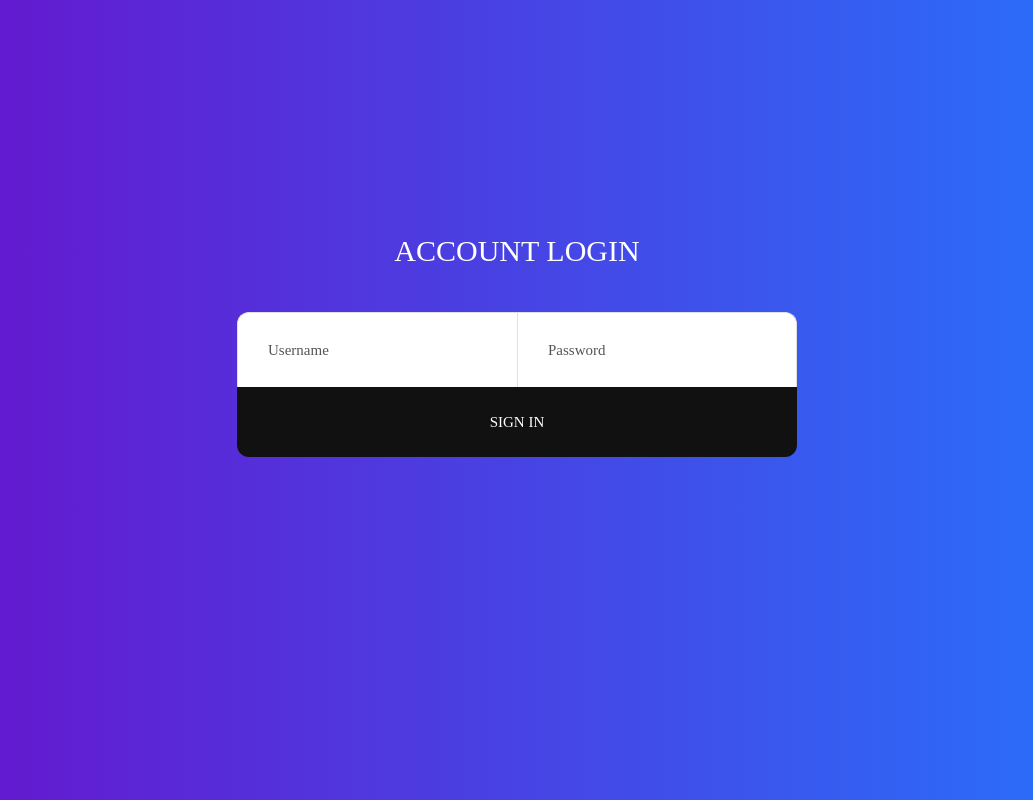
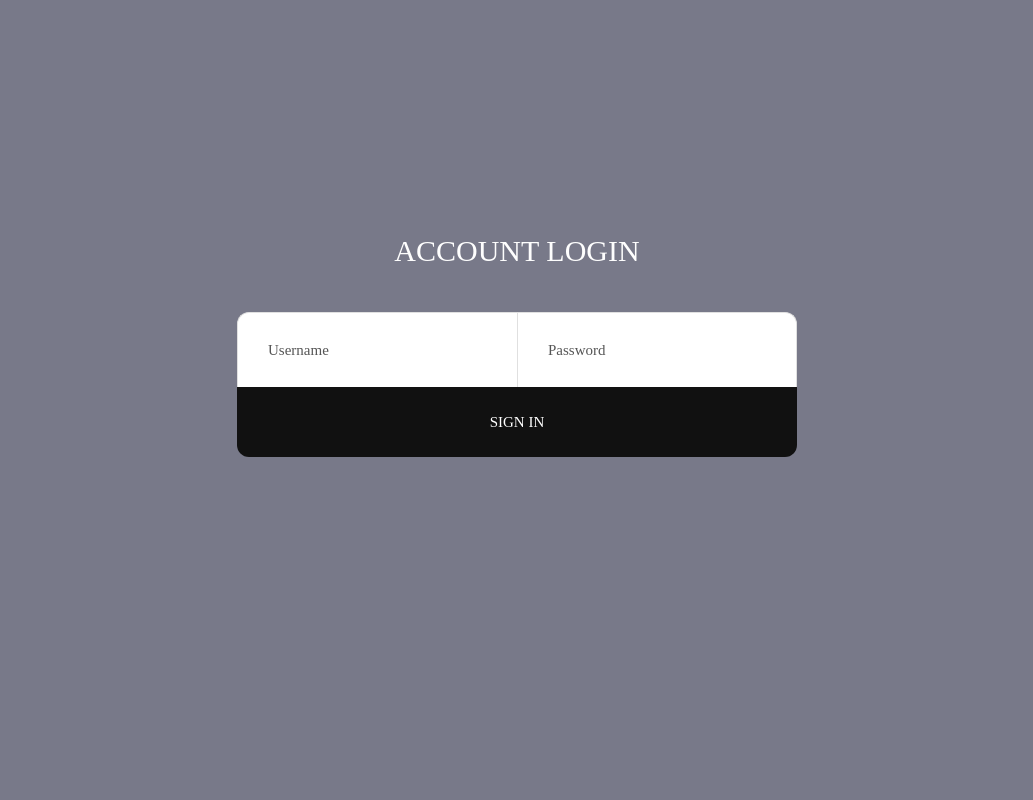
Before and after one commit to gilmour59/ticketsystem, a PHP site: page /login.php in a window 1280 px wide. Shown: the whole page, without its empty margins (123-1156 px from the left). Run offline with PHP 8.4, Linux system fonts and the light colour scheme; data that the repository does not hold is empty; some web fonts are replaced.

Commit message:
login design changes

```diff
--- a/auth/login.php
+++ b/auth/login.php
@@ -125,10 +125,41 @@ if($_SERVER["REQUEST_METHOD"] == "POST"){
         <link rel="stylesheet" type="text/css" href="../css/login/daterangepicker.css">
         <link rel="stylesheet" type="text/css" href="../css/login/util.css">
         <link rel="stylesheet" type="text/css" href="../css/login/main.css">
+        <style>
+            .login-form-btn-black{
+                font-family: OpenSans-Bold;
+                font-size: 15px;
+                color: #fff;
+                line-height: 1.2;
+                text-transform: uppercase;
+
+                display: -webkit-box;
+                display: -webkit-flex;
+                display: -moz-box;
+                display: -ms-flexbox;
+                display: flex;
+                justify-content: center;
+                align-items: center;
+                padding: 0 20px;
+                width: 100%;
+                height: 70px;
+                border-bottom-left-radius: 12px;
+                border-bottom-right-radius: 12px;
+                overflow: hidden;
+                background: #111111;
+
+                -webkit-transition: all 0.4s;
+                -o-transition: all 0.4s;
+                -moz-transition: all 0.4s;
+                transition: all 0.4s;
+                position: relative;
+                z-index: 1;
+            }
+        </style>
     </head>
     <body>
         <div class="limiter">
-            <div class="container-login100">
+            <div class="container-login100" style="background: #787989;">
                 <div class="wrap-login100 p-b-160 p-t-50">
                     <form id="login-form" class="login100-form validate-form" action="<?php echo htmlspecialchars($_SERVER["PHP_SELF"]); ?>" method="post">
                         <span class="login100-form-title p-b-43">
@@ -143,7 +174,7 @@ if($_SERVER["REQUEST_METHOD"] == "POST"){
                             <span class="label-input100">Password</span>
                         </div>
                         <div class="container-login100-form-btn">
-                            <button type="submit" form="login-form" class="login100-form-btn" value="Submit">
+                            <button type="submit" form="login-form" class="login-form-btn-black" value="Submit">
                                 Sign in
                             </button>
                         </div>
```
